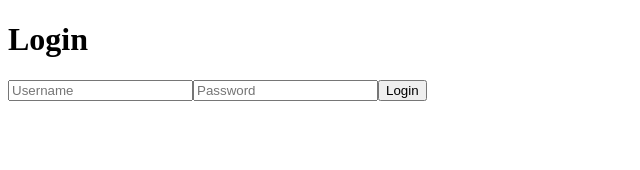
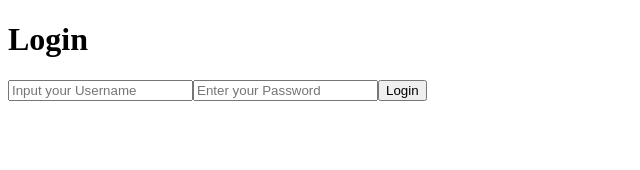
Before and after one commit to asib11/saas-django, a React (Vite) app in the folder frontend/: page /login in a window 1280 px wide. Shown: the top 170 px of the page, without its empty margins (0-640 px from the left). Built offline with nearby package versions, Linux system fonts and the light colour scheme.

Commit message:
fix #6 : find out form url problem

```diff
--- a/frontend/src/components/Form.jsx
+++ b/frontend/src/components/Form.jsx
@@ -4,7 +4,7 @@ import { useNavigate } from "react-router-dom";
 import { ACCESS_TOKEN, REFRESH_TOKEN } from "../constants";
 
 
-function Form({ route, method }) {
+const Form = ({ route, method }) =>{
     const [username, setUsername] = useState("");
     const [password, setPassword] = useState("");
     const [loading, setLoading] = useState(false);
@@ -40,14 +40,14 @@ function Form({ route, method }) {
                 type="text"
                 value={username}
                 onChange={(e) => setUsername(e.target.value)}
-                placeholder="Username"
+                placeholder="Input your Username"
             />
             <input
                 className="form-input"
                 type="password"
                 value={password}
                 onChange={(e) => setPassword(e.target.value)}
-                placeholder="Password"
+                placeholder="Enter your Password"
             />
             {loading && <p>Loading...</p>}
             <button className="form-button" type="submit">
```
Also changed, not shown: 1 other file (tests, documents, lock files or other folders).
